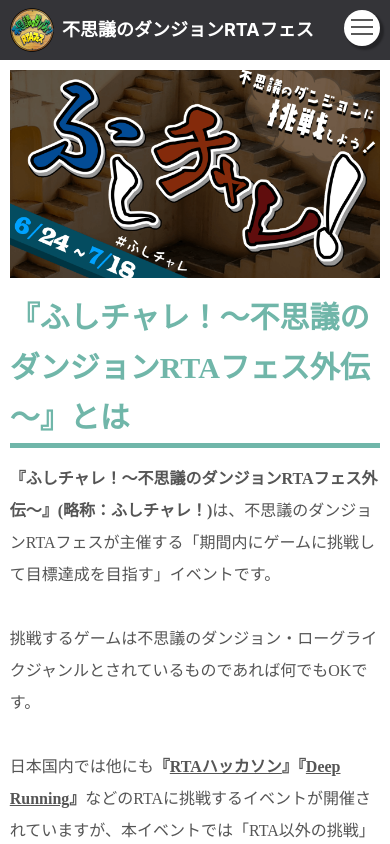
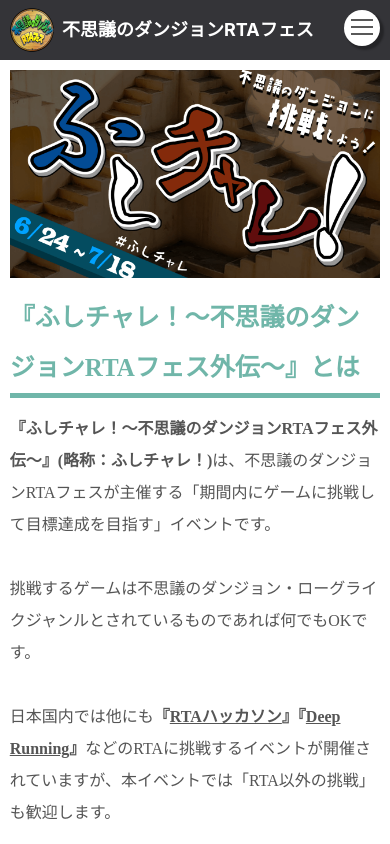
Before and after one commit to mysrtafes/mysrtafes-web-front, a Next.js app: page /event/challenge in a window 390 px wide. Shown: the top 844 px of the page. Built offline with nearby package versions, Linux system fonts and the light colour scheme.

Commit message:
sp版位置調整

```diff
--- a/src/components/Header/Header.tsx
+++ b/src/components/Header/Header.tsx
@@ -2,6 +2,7 @@
 import HeaderPC from '@/components/Header/HeaderPC'
 import HamburgerMenu from '@/components/Header/HamburgerMenu'
 import useBetterMediaQuery from '@/hooks/useBetterMediaQuery'
+import HeaderBanner from './HeaderBanner'
 
 const Header = ({ isTopPage = false }) => {
   const isPC = useBetterMediaQuery('(min-width: 768px)')
@@ -13,6 +14,7 @@
         <>
           <HeaderSP />
           <HamburgerMenu isTopPage={isTopPage} />
+          {isTopPage && <HeaderBanner />}
         </>
       )}
     </>
--- a/src/styles/Event.module.scss
+++ b/src/styles/Event.module.scss
@@ -63,5 +63,8 @@
 @media (max-width: 768px) {
   .main {
     padding-top: 10px;
+    h2 {
+      font-size: 25px;
+    }
   }
 }
```
